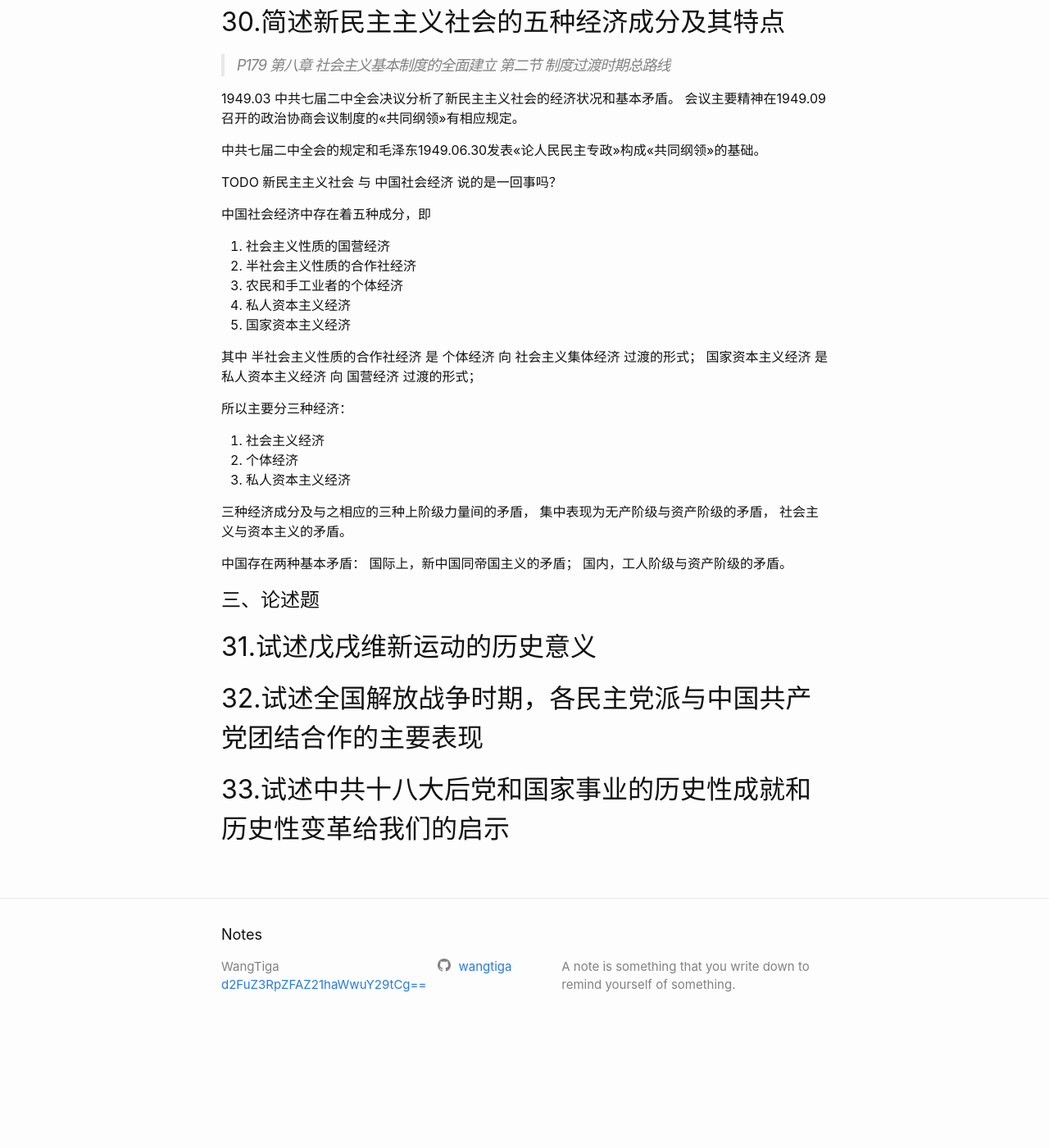
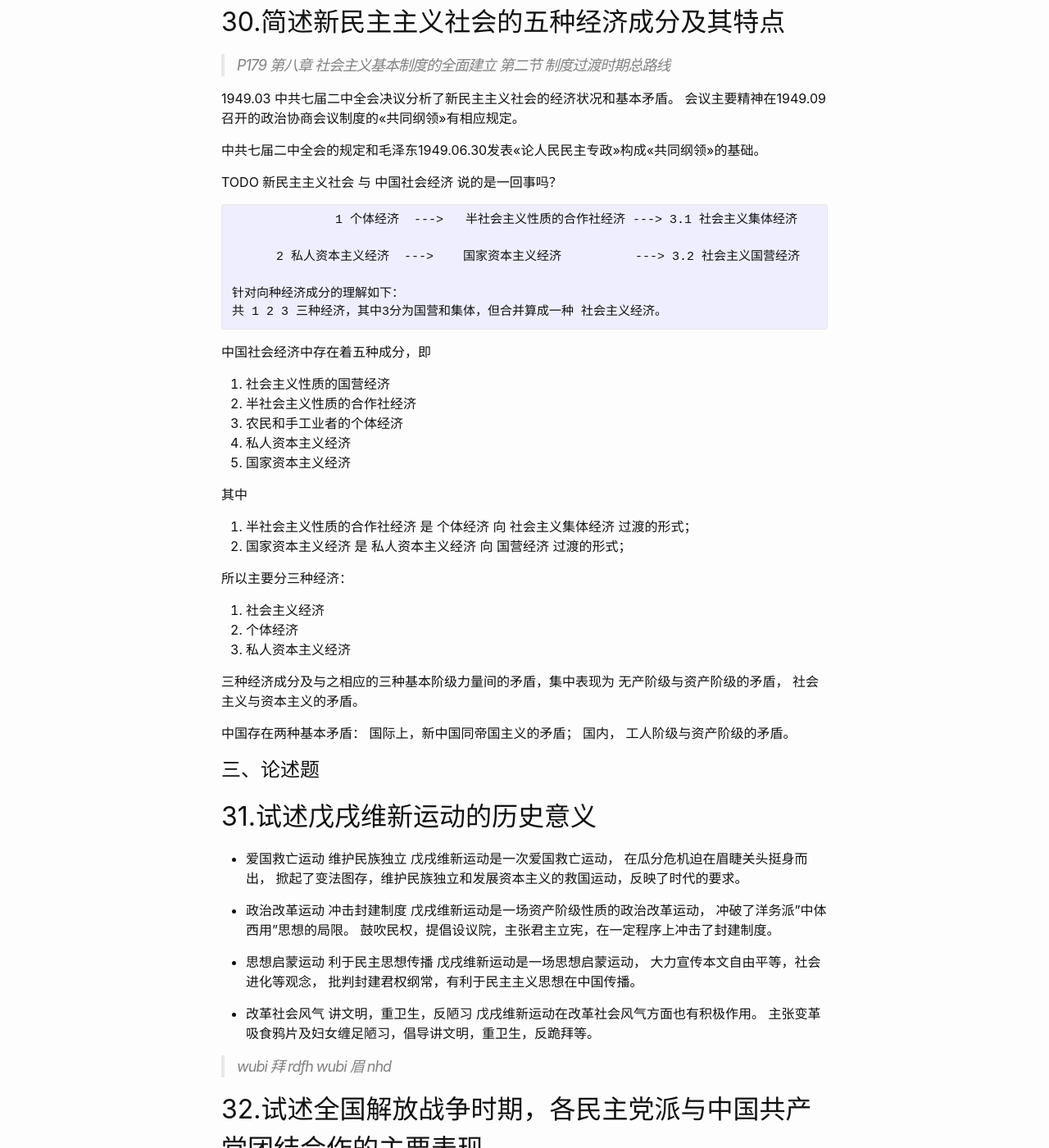
Before and after one commit to wangtiga/wangtiga.github.io, a Jekyll site: the page built from _previews/2020-07-14-3708_2019_04.md, in a window 1280 px wide and 1400 px high, scrolled down 13688 px. Shown: the whole window at 82% size. Built offline with Jekyll 4.4.1, drawn with Linux system fonts in a browser that asks for light colours; before the commit the page ends 14961 px from its top, so only the background shows below that.

Commit message:
updated from mac

````diff
--- a/_previews/2020-07-14-3708_2019_04.md
+++ b/_previews/2020-07-14-3708_2019_04.md
@@ -289,6 +289,15 @@ TODO 中国一共有几个经济特区？特区具体哪方面特别？
 
 TODO 新民主主义社会 与 中国社会经济 说的是一回事吗？
 
+```txt
+              1 个体经济  --->   半社会主义性质的合作社经济 ---> 3.1 社会主义集体经济
+
+      2 私人资本主义经济  --->    国家资本主义经济          ---> 3.2 社会主义国营经济
+
+针对向种经济成分的理解如下：
+共 1 2 3 三种经济，其中3分为国营和集体，但合并算成一种 社会主义经济。
+```
+
 中国社会经济中存在着五种成分，即
 1.   社会主义性质的国营经济
 2. 半社会主义性质的合作社经济
@@ -297,23 +306,48 @@ TODO 新民主主义社会 与 中国社会经济 说的是一回事吗？
 5. 国家资本主义经济
 
 其中
-半社会主义性质的合作社经济 是 个体经济 向 社会主义集体经济 过渡的形式；
-国家资本主义经济 是 私人资本主义经济 向 国营经济 过渡的形式；
+1. 半社会主义性质的合作社经济 是 个体经济 向 社会主义集体经济 过渡的形式；
+2. 国家资本主义经济 是 私人资本主义经济 向 国营经济 过渡的形式；
+
 
 所以主要分三种经济：
 1. 社会主义经济
 2. 个体经济
 3. 私人资本主义经济
 
-三种经济成分及与之相应的三种上阶级力量间的矛盾，
-集中表现为无产阶级与资产阶级的矛盾，
+三种经济成分及与之相应的三种基本阶级力量间的矛盾，集中表现为
+无产阶级与资产阶级的矛盾，
 社会主义与资本主义的矛盾。
 
 中国存在两种基本矛盾：
 国际上，新中国同帝国主义的矛盾；
-国内，工人阶级与资产阶级的矛盾。
+国内，  工人阶级与资产阶级的矛盾。
 
 # 三、论述题
+
 ## 31.试述戊戌维新运动的历史意义
+
+- 爱国救亡运动 维护民族独立
+  戊戌维新运动是一次爱国救亡运动，
+  在瓜分危机迫在眉睫关头挺身而出，
+  掀起了变法图存，维护民族独立和发展资本主义的救国运动，反映了时代的要求。
+
+- 政治改革运动 冲击封建制度
+  戊戌维新运动是一场资产阶级性质的政治改革运动，
+  冲破了洋务派"中体西用"思想的局限。
+  鼓吹民权，提倡设议院，主张君主立宪，在一定程序上冲击了封建制度。
+
+- 思想启蒙运动 利于民主思想传播
+  戊戌维新运动是一场思想启蒙运动，
+  大力宣传本文自由平等，社会进化等观念，
+  批判封建君权纲常，有利于民主主义思想在中国传播。
+
+- 改革社会风气 讲文明，重卫生，反陋习
+  戊戌维新运动在改革社会风气方面也有积极作用。
+  主张变革吸食鸦片及妇女缠足陋习，倡导讲文明，重卫生，反跪拜等。
+
+> wubi 拜 rdfh
+> wubi 眉 nhd
+
 ## 32.试述全国解放战争时期，各民主党派与中国共产党团结合作的主要表现
 ## 33.试述中共十八大后党和国家事业的历史性成就和历史性变革给我们的启示
````
